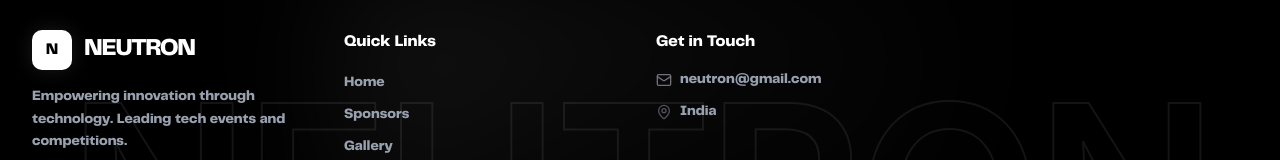
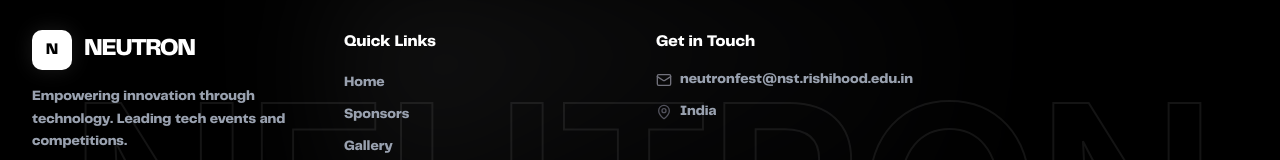
Before and after one commit to Neutron-fest/Neutron-organization, a Next.js app: page / in a window 1280 px wide. Shown: the part 10851-11011 px from the top of the page. Built offline with nearby package versions, Linux system fonts and the light colour scheme; a web font is replaced by a local one.

Commit message:
email fix

```diff
--- a/src/app/components/contact.jsx
+++ b/src/app/components/contact.jsx
@@ -208,7 +208,8 @@ export default function Contact() {
                 EMAIL
               </p>
               <a
-                href="mailto:neutron@gmail.com"
+                href="mailto:
+neutronfest@nst.rishihood.edu.in"
                 className="text-2xl md:text-3xl font-semibold text-white hover:opacity-80 transition-opacity"
               >
                 neutronfest@nst.rishihood.edu.in
--- a/src/app/components/footer-new.jsx
+++ b/src/app/components/footer-new.jsx
@@ -45,7 +45,6 @@ export default function Footer() {
     { name: "Analytics", href: "#analytics" },
     { name: "Contact", href: "#contact" },
   ];
-
 
   const socialLinks = [
     {
@@ -160,7 +159,9 @@ export default function Footer() {
               <div className="w-10 h-10 flex items-center justify-center rounded-lg bg-white shadow-[0_0_20px_rgba(255,255,255,0.1)]">
                 <span className="text-black font-black">N</span>
               </div>
-              <span className="text-white font-['Greater_Theory'] text-2xl tracking-tighter uppercase">Neutron</span>
+              <span className="text-white font-['Greater_Theory'] text-2xl tracking-tighter uppercase">
+                Neutron
+              </span>
             </a>
             <p className="text-gray-400 text-sm leading-relaxed">
               Empowering innovation through technology. Leading tech events and
@@ -191,11 +192,12 @@ export default function Footer() {
             <ul className="space-y-3">
               <li>
                 <a
-                  href="mailto:neutron@gmail.com"
+                  href="mailto:
+neutronfest@nst.rishihood.edu.in"
                   className="flex items-center gap-2 text-gray-400 hover:text-white transition-colors text-sm group"
                 >
                   <Mail className="w-4 h-4 text-zinc-500 group-hover:text-white group-hover:scale-110 transition-all" />
-                  neutron@gmail.com
+                  neutronfest@nst.rishihood.edu.in
                 </a>
               </li>
               <li className="flex items-center gap-2 text-gray-400 text-sm">
```
